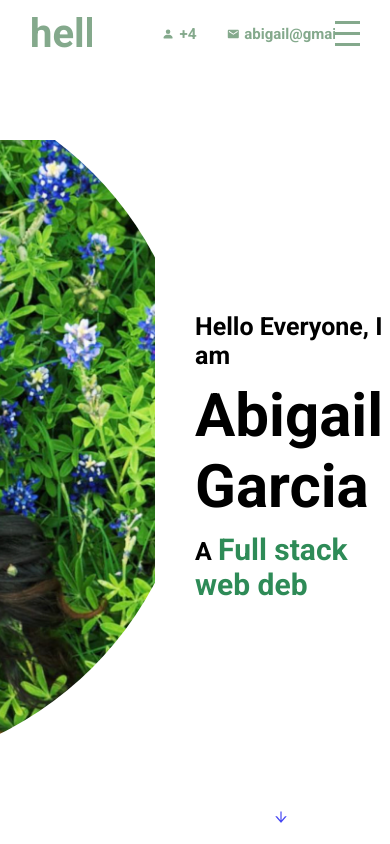
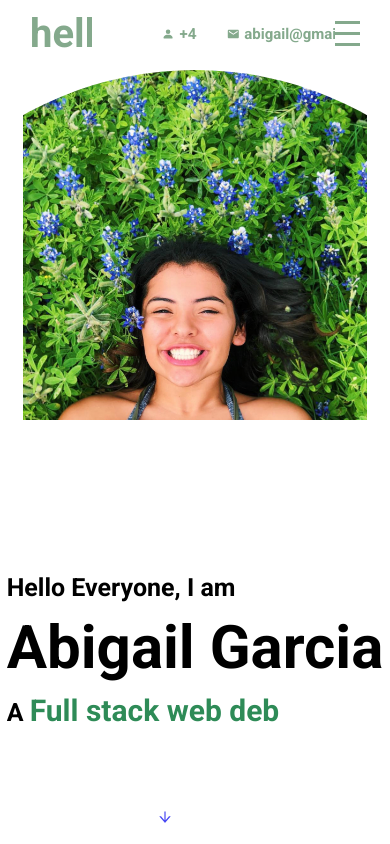
Before and after one commit to abigailmgarcia/React-Portfolio2, a React (Create React App) app in the folder abigails-portfolio/: page / in a window 390 px wide. Built offline with nearby package versions, Linux system fonts and the light colour scheme.

Commit message:
made intro responsive

```diff
--- a/abigails-portfolio/src/components/contact/Contact.jsx
+++ b/abigails-portfolio/src/components/contact/Contact.jsx
@@ -1,10 +1,13 @@
-import React from 'react'
+import React, { useState }from 'react'
 import "./contact.scss"
 
 export default function Contact() {
 
+  const [message, setMessage] = useState(false);
+
   const handleSumbit = (e) => {
     e.preventDefault();
+    setMessage(true);
   }
   return (
     <div className='contact' id="contact">
@@ -17,6 +20,7 @@ export default function Contact() {
           <input type="text" placeholder="Email"/>
           <textarea placeholder="Message"></textarea>
           <button type='submit'>Send</button>
+          {message && <span>Thank you, I will reply ASAP! </span>}
         </form>
       </div>
     </div>
--- a/abigails-portfolio/src/components/contact/contact.scss
+++ b/abigails-portfolio/src/components/contact/contact.scss
@@ -57,5 +57,9 @@
             }
         }
 
+        span{
+            color: white;
+        }
+
     }
 }
--- a/abigails-portfolio/src/components/intro/intro.scss
+++ b/abigails-portfolio/src/components/intro/intro.scss
@@ -1,6 +1,16 @@
+@import "../../global.scss";
+
+
 .intro{
     background-color: white;
     display: flex;
+
+
+    @include mobile{
+        flex-direction: column;
+        align-items: center;
+    }
+
 
     .left{
         flex: 0.5;
@@ -16,8 +26,16 @@
             justify-content: center;
             float: right;
 
+            @include mobile {
+                align-items: flex-start;
+            }
+
             img{
                 height: 90%;
+
+                @include mobile{
+                    height: 50%;
+                }
             }
         }
     }
--- a/abigails-portfolio/src/global.scss
+++ b/abigails-portfolio/src/global.scss
@@ -1 +1,9 @@
 $mainColor: #84a98c;
+
+$width: 768px;
+
+@mixin mobile {
+    @media (max-width: #{$width}){
+        @content
+    }
+}
```
